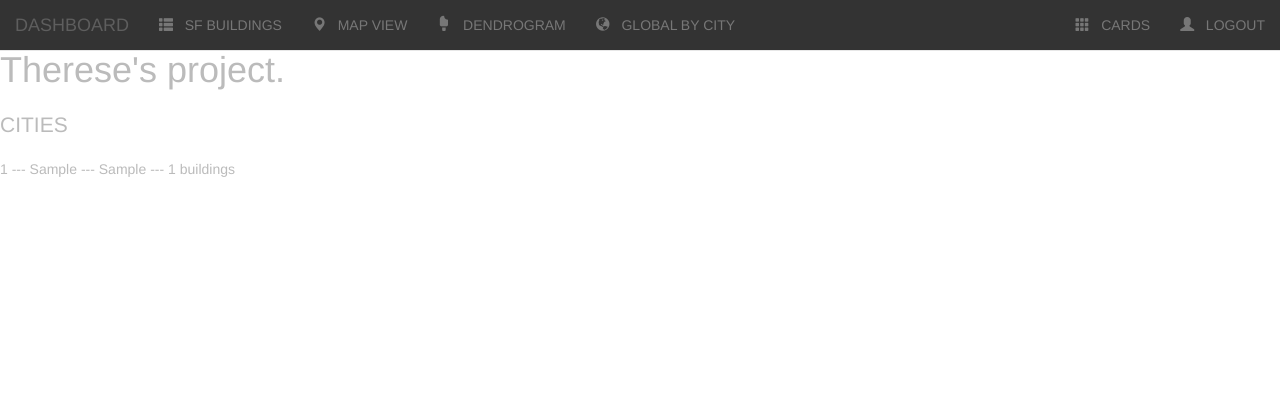
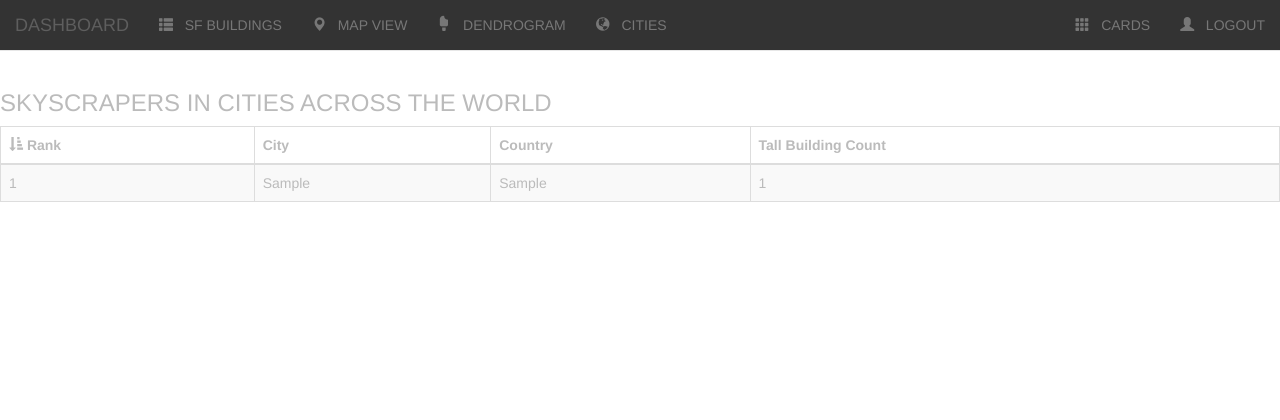
Before and after one commit to tdiede/hackscrapers_SF, a Flask app: page /cities in a window 1280 px wide. Shown: the top 420 px of the page. Run offline with Flask 2, Linux system fonts and the light colour scheme; tables that the repository leaves empty hold one stand-in row (values such as "Sample post"); some libraries are stand-ins or nearby versions.

Commit message:
Cards look pretty.

```diff
--- a/server_tmd.py
+++ b/server_tmd.py
@@ -87,13 +87,13 @@ def dashboard():
 
         card_collection = assemble_card_row(card_bldg)
 
-        empty_card_html = Markup('<div class="col-md-3"><div class="card card-block carte-blanche"><h3 class="card-title"><a href="#create">Create your card.</a></h3><p class="card-text"></p><a href="#" class="btn btn-info"></a></div></div>')
+        empty_card_html = Markup('<h3 class="card-title"><a href="#create">Create your card.</a></h3><p class="card-text"></p><a href="#" class="btn btn-info"></a>')
 
         collection_html = []
         for card_row in card_collection:
             row_html = []
             for card in card_row:
-                card_html = Markup('<div class="col-md-3"><div class="card card-block card-collectible"><h3 class="card-title"> ' + card[1].building_name + ' </h3><img class="card-img-top thumbnail img-fluid" src=' + 'static/img/splash.jpg' + ' ><p class="card-text"></p><a id="flip-card" data-bldg=' + str(card[0].bldg_id) + ' class="btn btn-info">flip for info</a></div></div>')
+                card_html = Markup('<h3 class="card-title"> ' + card[1].building_name + ' </h3><img class="card-img-top thumbnail img-fluid" src=' + 'static/img/splash.jpg' + ' ><p class="card-text"></p><a id="flip-card" data-bldg=' + str(card[0].bldg_id) + ' class="btn btn-info">flip for info</a>')
                 row_html.append(card_html)
             if len(row_html) < 3:
                 row_html.append(empty_card_html)
@@ -105,6 +105,24 @@ def dashboard():
 
         return render_template("dashboard.html", current_user=current_user, collection_html=collection_html)
 
+# <div class='row'>
+#         <div class='jumbotron' id='wrapper'>
+#             <span id='details-close' class='glyphicon glyphicon-remove'></span>
+#             <h3 id='bldg-name'></h3>
+#             <p id='photo-suggest'></p>
+#             <img id='bldg-img' src='' />
+#             <br>
+#             <div class='photo-properties'>
+#                 <p>photo credits: <span id='photo-ownername'></span>
+#                 <br>title: <span id='photo-title'></span>
+#                 <br>description: <span id='photo-descript'></span></p>
+#             </div>
+#             <div class='bldg-properties'>
+#                 <p>building data: <span id='bldg-info'></span></p>
+#             </div>
+#             <button id='bldg-details' type='submit' class='btn btn-info' data-feature='feature' role='button' value='collect'>collect a card!</button>
+#         </div>
+# </div>
 
 def assemble_card_row(card_bldg):
     """Counts existing cards created by user and groups by threes."""
--- a/static/css/site.css
+++ b/static/css/site.css
@@ -7,11 +7,31 @@ body {
     margin-top: 50px;
 }
 
+.dashboard {
+    background-color: #dfdfdd;
+}
+
+#table-buildings {
+    margin-bottom: 30px;
+}
+
+#table-cities {
+    margin-bottom: 30px;
+}
+
+#searchwrapper {
+    padding: 10px;
+    z-index: 100;
+    position: absolute;
+    top: 10px;
+    left: 50px;
+}
+
 #wrapper {
     padding: 10px;
     z-index: 100;
     position: absolute;
-    top: 300px;
+    bottom: 10px;
     left: 10px;
     max-width: 370px;
     max-height: 370px;
@@ -50,10 +70,12 @@ body {
     height: 25px;
 }
 
-
 .card {
+    padding: 10px;
     height: 300px;
-    padding: 10px;
+    max-width: 370px;
+    max-height: 370px;
+    overflow: scroll;
 }
 
 .carte-blanche {
@@ -74,10 +96,11 @@ img {
     border-radius: 5px;
 }
 
-
 .full-w {
-    height: 630px;
+    height: 700px;
+    position: relative;
     padding: 0;
+    margin-bottom: 30px;
 }
 
 /* Mapbox specific items. */
@@ -88,7 +111,7 @@ img {
 }
 
 #bar-chart {
-    height: 550px;
+    height: 100%;
 }
 
 #barChart {
--- a/templates/base.html
+++ b/templates/base.html
@@ -43,7 +43,7 @@
           </a>
       </li>
       <li><a href='/cities'>
-            <span><span class='glyphicon glyphicon-globe'></span> &nbsp GLOBAL BY CITY</span>
+            <span><span class='glyphicon glyphicon-globe'></span> &nbsp CITIES</span>
           </a>
       </li>
     </ul>
--- a/templates/buildings_list.html
+++ b/templates/buildings_list.html
@@ -54,7 +54,7 @@
     </div>
 
     <div class='row'>
-        <table class="table sortable table-sm table-bordered table-striped table-hover">
+        <table id="table-buildings" class="table sortable table-sm table-bordered table-striped table-hover">
         <thead>
             <tr>
                 <th data-defaultsign='nospan'><span class='glyphicon glyphicon-sort-by-attributes'></span> Rank</th>
@@ -72,7 +72,6 @@
         {% for bldg in bldgs %}
             <tr>
                 <td scope="row">{{ bldg.rank }}</td>
-                <!-- multiple rows don't respond. -->
                 <td class='bldg-name' data-bldg='{{bldg.bldg_id}}'>{{ bldg.building_name }}</td>
                 <td>{{ bldg.completed_yr }}</td>
                 <td>{{ bldg.status }}</td>
--- a/templates/cities_list.html
+++ b/templates/cities_list.html
@@ -1,24 +1,48 @@
 {% extends 'base.html' %}
 {% block title %}
 
-    <title>CITIES LIST</title>
+    <title>CITIES</title>
+
+    <link rel="stylesheet" href='../static/css/bootstrap-sortable.css'>
 
 {% endblock %}
 
 {% block content %}
 
-<div class="site-wrapper">
-    <div class="site-wrapper-inner">
+<br>
 
-        <h1>Therese's project.</h1>
+<h3> SKYSCRAPERS IN CITIES ACROSS THE WORLD </h3>
 
-        <h2 class="lead">CITIES</h2>
+<div class='container-fluid'>
 
+    <div class='row'>
+        <table id="table-cities" class="table sortable table-sm table-bordered table-striped table-hover">
+        <thead>
+            <tr>
+                <th data-defaultsign='nospan'><span class='glyphicon glyphicon-sort-by-attributes'></span> Rank</th>
+                <th>City</th>
+                <th>Country</th>
+                <th data-defaultsign='nospan' id='data-count'> Tall Building Count</th>
+            </tr>
+        </thead>
+        <tbody>
         {% for city in cities %}
-            {{ city.rank }} --- {{ city.city }} --- {{ city.country }} --- {{ city.bldg_count }} buildings <br>
+            <tr>
+                <td scope="row">{{ city.rank }}</td>
+                <td>{{ city.city }}</td>
+                <td>{{ city.country }}</td>
+                <td>{{ city.bldg_count }}</td>
+            </tr>
         {% endfor %}
-
+        </tbody>
+        </table>
     </div>
 </div>
 
+    <script src='https://code.jquery.com/jquery-1.12.3.js'></script>
+    <script src='https://cdn.datatables.net/1.10.12/js/jquery.dataTables.min.js'></script>
+    <script src='../static/js/bootstrap-sortable.js'></script>
+    <script src='../static/js/moment.min.js'></script>
+    <script src='../static/js/table.js'></script>
+
 {% endblock %}
```
Also changed, not shown: static/js/mapbox_planview.js (+18 -17 lines), static/js/mapbox_turf_experiments.js (+0 -22 lines), templates/dashboard.html (+11 -2 lines), templates/mapbox.html (+6 -5 lines).
